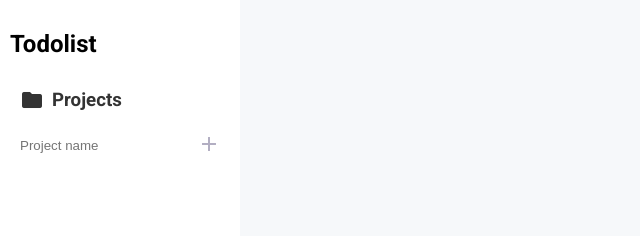
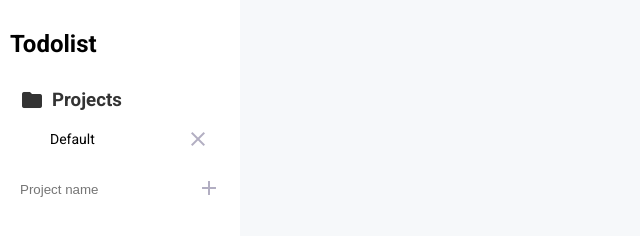
Before and after one commit to WinterCore/microverse-todolist, a website built with webpack: page src/index.html in a window 1280 px wide. Shown: the whole page, without its empty margins (0-640 px from the left). Built offline with nearby package versions, Linux system fonts and the light colour scheme.

Commit message:
Fix localstorage initial load & add new build

```diff
--- a/src/localstorage.ts
+++ b/src/localstorage.ts
@@ -6,8 +6,7 @@ export const save = (data: Project[]) => {
 };
 
 export const get = (): Project[] => {
-    const data = window.localStorage.getItem('data');
-    if (!data) return [];
+    const data = window.localStorage.getItem('data') || '[]';
     let projects = [];
     for (let item of JSON.parse(data)) {
         const project = new Project(item.title);
```
Also changed, not shown: dist/06f54c353f0dd4e669b2_bundle.js (added), dist/index.html, 1 other file.
